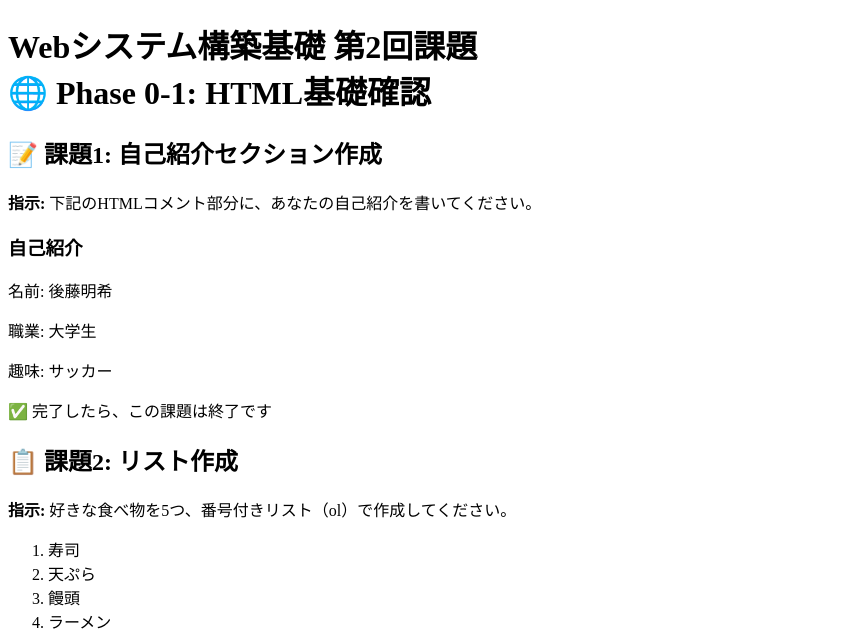
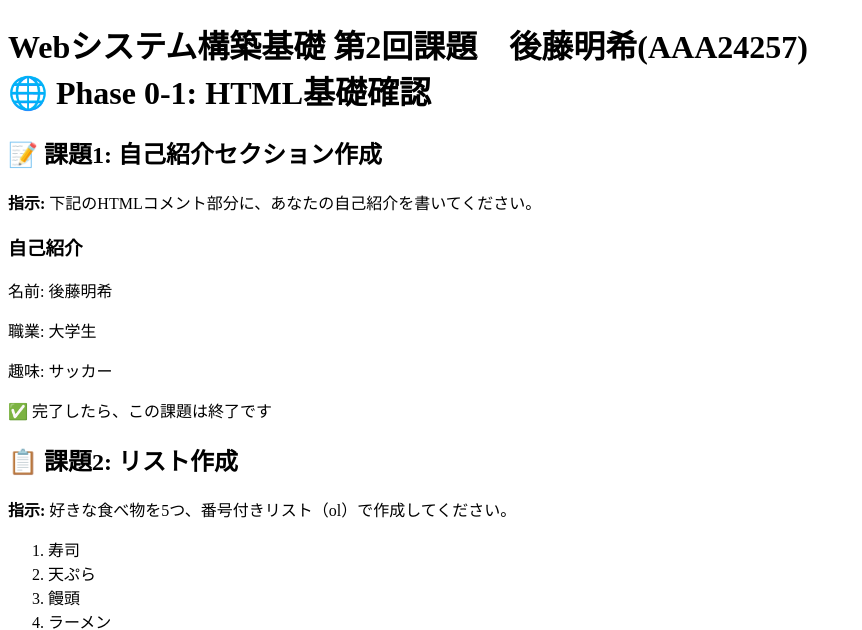
Before and after one commit to omu-aaa24257/omu-aaa24257.github.io, a plain HTML site: page index.html in a window 1280 px wide. Shown: the top 630 px of the page, without its empty margins (0-862 px from the left). Drawn offline with Linux system fonts and the light colour scheme.

Commit message:
Update index.html

```diff
--- a/index.html
+++ b/index.html
@@ -6,7 +6,7 @@
     <title>Phase 0-1: HTML基礎確認</title>
 </head>
 <body>
-    <h1>Webシステム構築基礎 第2回課題<br>🌐 Phase 0-1: HTML基礎確認</h1>
+    <h1>Webシステム構築基礎 第2回課題　後藤明希(AAA24257)<br>🌐 Phase 0-1: HTML基礎確認</h1>
 
     <div>
         <h2>📝 課題1: 自己紹介セクション作成</h2>
```
